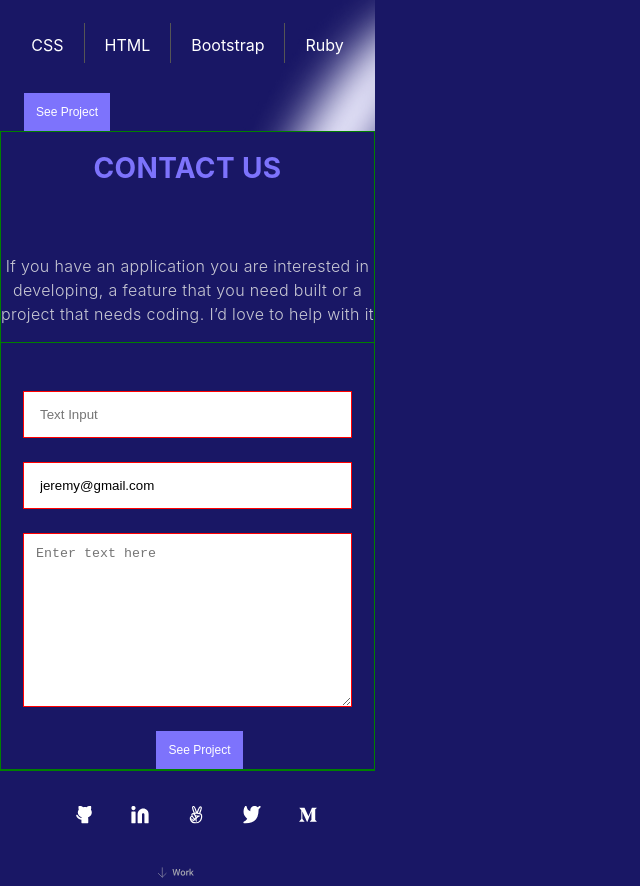
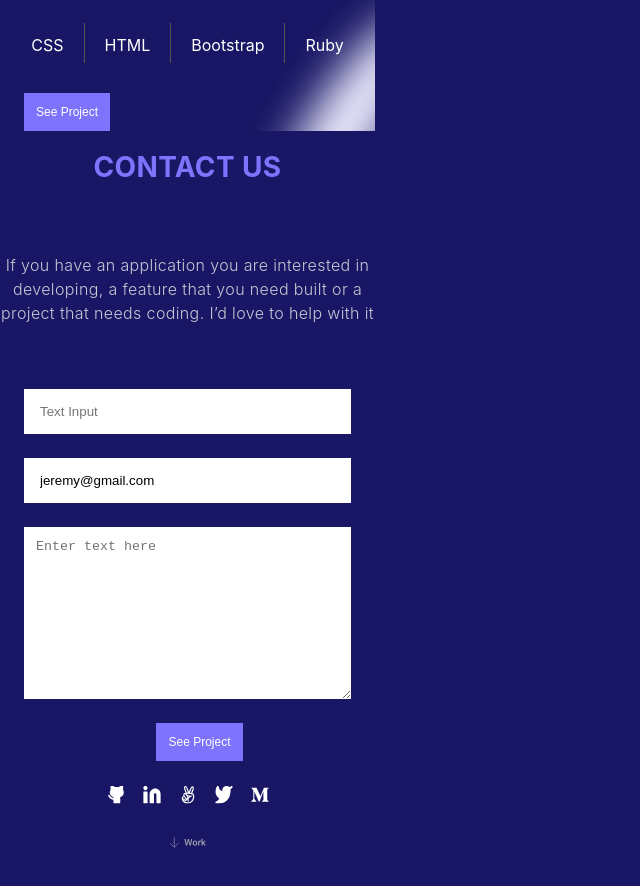
Before and after one commit to fabianofrank/portfolio, a plain HTML site: page index.html in a window 1280 px wide. Shown: the part 1804-2690 px from the top of the page, without its empty margins (0-640 px from the left). After the commit the page ends 2660 px from the top, so only its background shows below. Drawn offline with Linux system fonts and the light colour scheme.

Commit message:
Finish Footer social styling

```diff
--- a/style.css
+++ b/style.css
@@ -241,14 +241,12 @@ li {
   display: flex;
   flex-direction: column;
   align-items: center;
-  border: 1px solid green;
 }
 
 form {
   display: flex;
   flex-direction: column;
   align-items: center;
-  border: 1px solid green;
   width: 100%;
 }
 
@@ -263,7 +261,6 @@ form {
 
 .contact li {
   display: flex;
-  border: 1px solid red;
   flex: 1;
   width: 327px;
   margin: 0;
@@ -312,7 +309,6 @@ form {
 
 /* Section Footer Start */
 .social-footer {
-  margin-right: 6%;
   display: flex;
   flex-direction: column;
 }
@@ -322,11 +318,17 @@ form {
 }
 
 .social-footer ul {
+  padding: 0;
   display: flex;
+}
+
+.social-footer li {
+  padding: 0;
 }
 
 .social-footer img {
   width: 36px;
+  padding: 0;
 }
 
 /* Section Footer Start */
```
